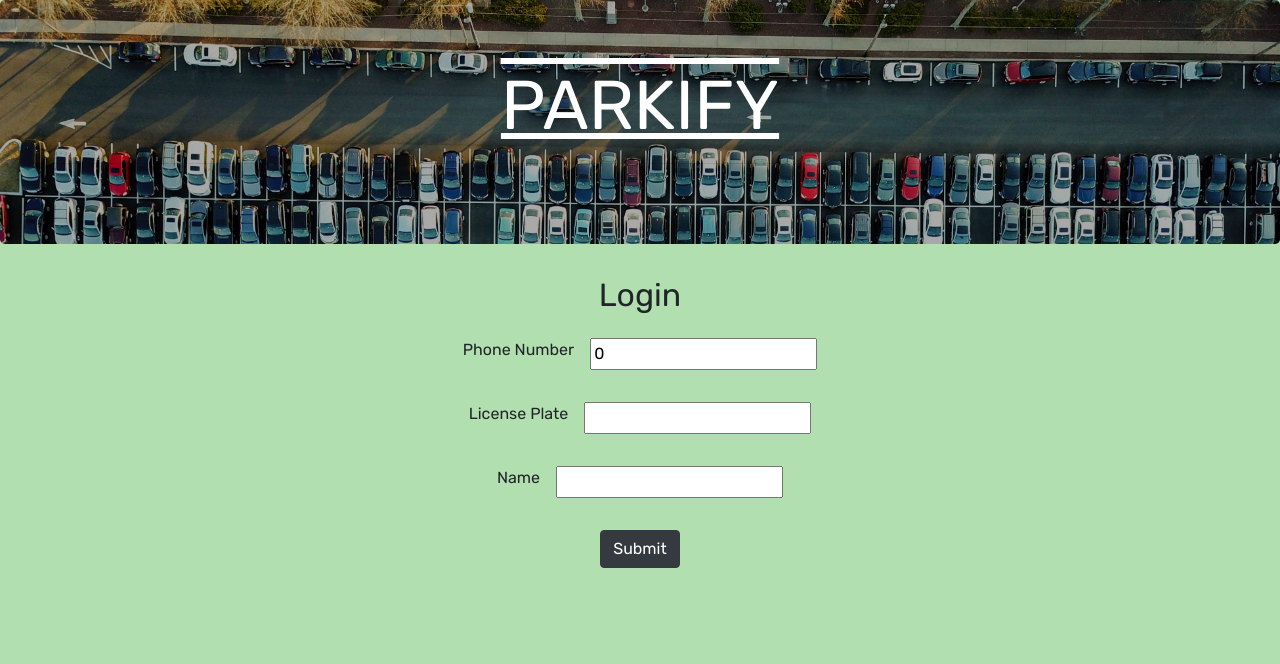
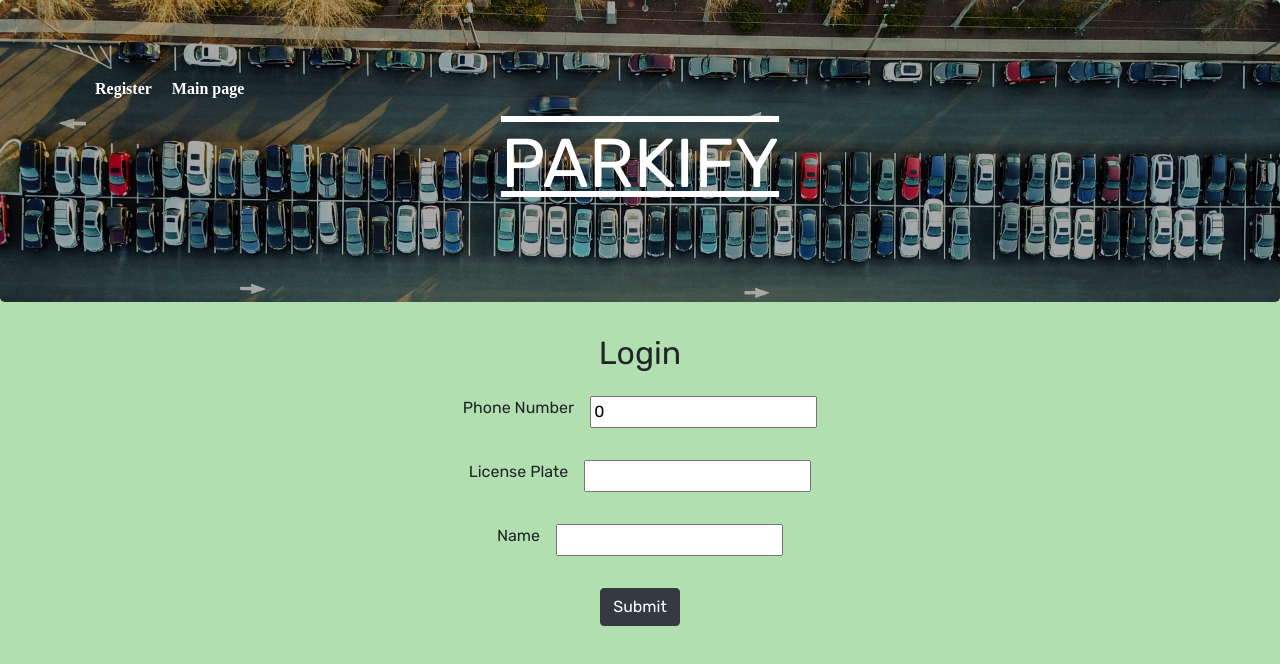
Before and after one commit to mwono/CarTracker, an Angular app: page /Login in a window 1280 px wide. Shown: the top 664 px of the page. Built offline with nearby package versions, Linux system fonts and the light colour scheme; what angular2-text-mask would draw is missing.

Commit message:
Added navbar

```diff
--- a/src/app/app.component.css
+++ b/src/app/app.component.css
@@ -0,0 +1,13 @@
+nav a, .login li a {
+        padding: 5px 10px;
+        display: inline-block;
+        transition: 0.6s ease;
+        font-family: century gothic;
+        font-weight: bolder;
+        text-decoration: none;
+        color: white;
+}
+
+nav a:hover, .login li:hover {
+        background-color: black;
+}
--- a/src/app/app.component.html
+++ b/src/app/app.component.html
@@ -1,5 +1,17 @@
 <!--The content below is only a placeholder and can be replaced.-->
 <div class="jumbotron" style="text-align:center">
+  <div class="navbar navbar-default col-md-12 d-flex justify-content pb-3">
+    <div class='container'>
+      <nav>
+      <a routerLink='/Register'>
+        Register
+      </a>
+      <a routerLink='/'>
+        Main page
+      </a>
+      </nav>
+    </div>
+  </div>
   <h1 id="mainTitle">
     {{ title }}
   </h1>
```
